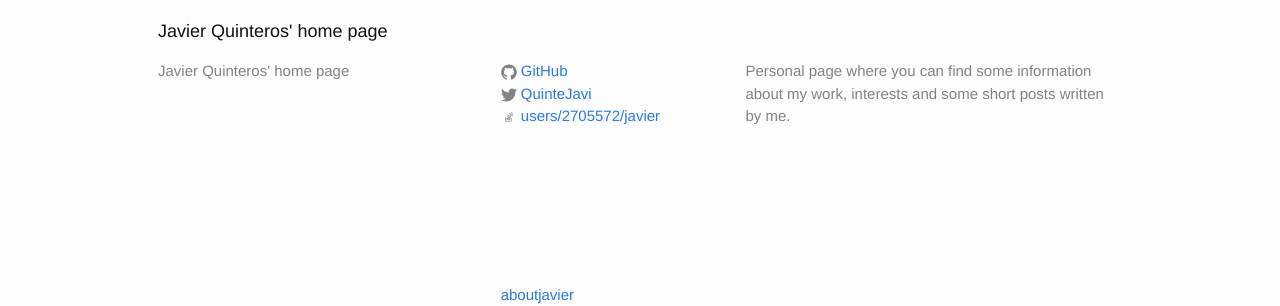
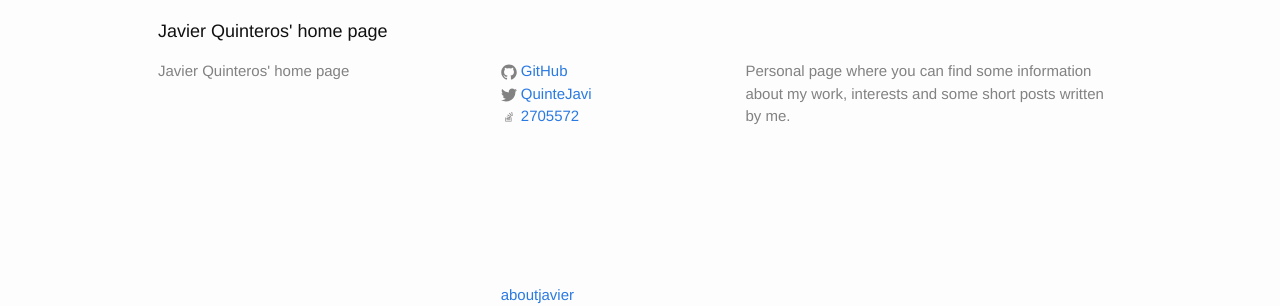
Before and after one commit to javiquinte/javiquinte.github.io, a Jekyll site: the page built from index.md, in a window 1280 px wide. Shown: the part 932-1238 px from the top of the page. Built offline with Jekyll 4.4.1, drawn with Linux system fonts in a browser that asks for light colours.

Commit message:
Correct format of username in Stackoverflow

```diff
--- a/_config.yml
+++ b/_config.yml
@@ -11,7 +11,7 @@ url: "http://javiquinte.github.io" # the base hostname & protocol for your site
 instagram: aboutjavier
 twitter: QuinteJavi
 github:  javiquinte
-stackoverflow: users/2705572/javier
+stackoverflow: 2705572
 avatar:  javier.jpg
 
 # Build settings
```
